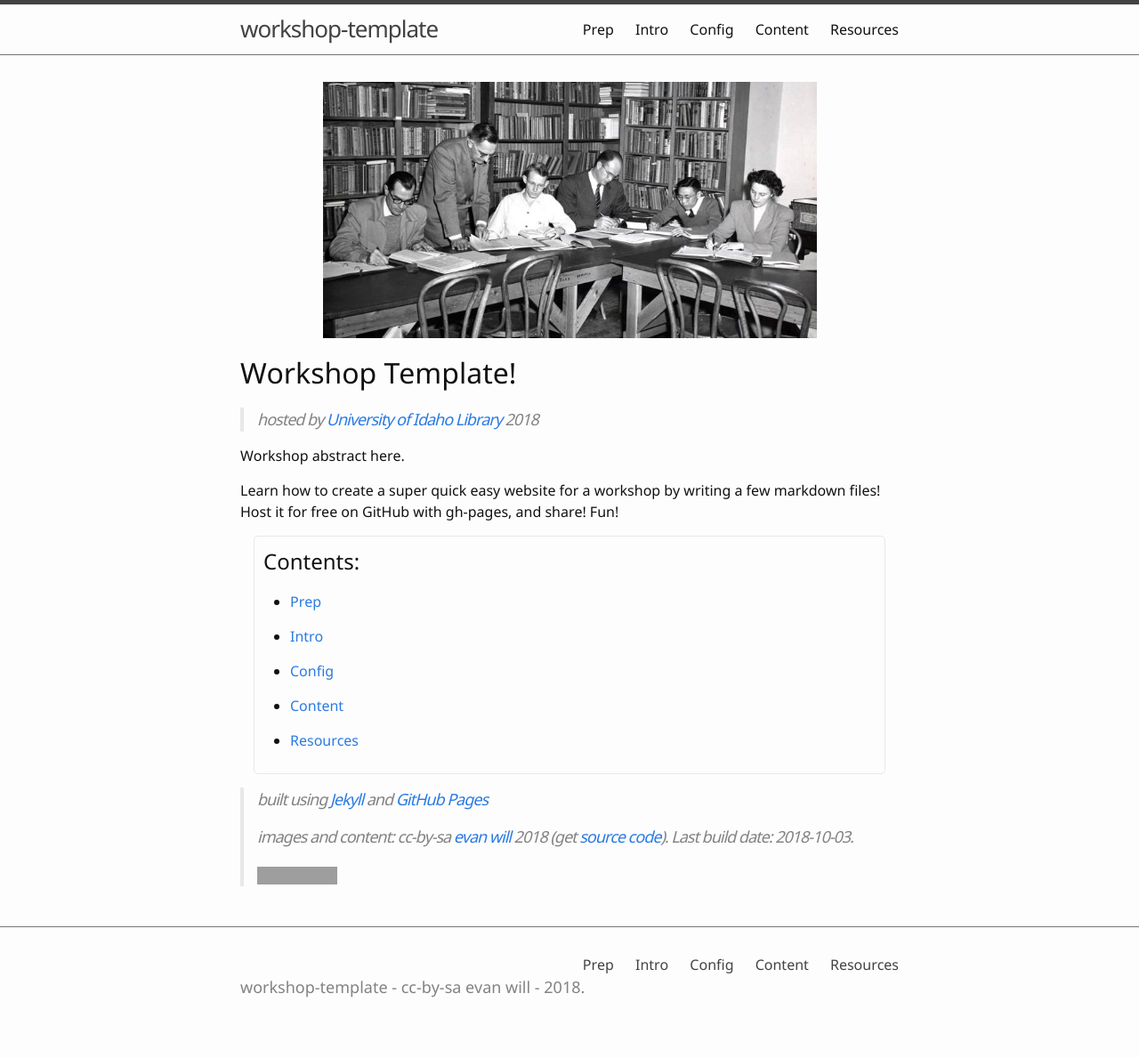
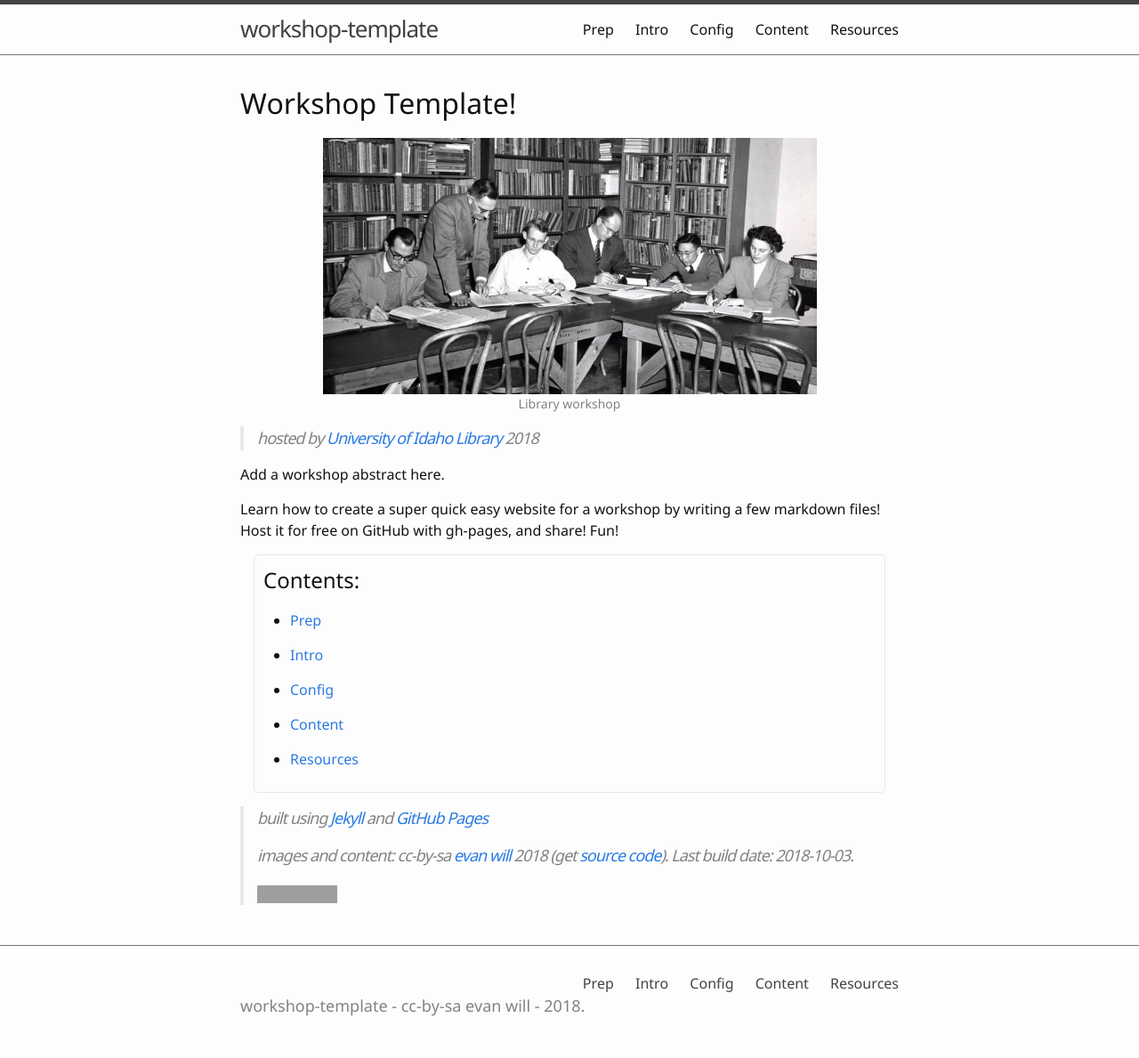
Before and after one commit to evanwill/workshop-template, a Jekyll site: the page built from index.md, in a window 1280 px wide. Shown: the whole page at 89% size. Built offline with Jekyll 4.4.1, drawn with Linux system fonts in a browser that asks for light colours; before the commit the page ends 1168 px from its top, so only the background shows below that; grey boxes are pictures that could not be loaded.

Commit message:
update figure include

```diff
--- a/_includes/figure.html
+++ b/_includes/figure.html
@@ -1,4 +1,4 @@
 <figure>
-  <img src="{{ include.file | prepend: '/images/' | absolute_url }}" alt="{{ include.alt }}" {% if include.width %}style="width:{{ include.width }};"{% endif %}>
+  <img src="{{ include.img | prepend: '/images/' | absolute_url }}" alt="{{ include.alt }}" {% if include.width %}style="width:{{ include.width }};"{% endif %}>
   {% if include.caption %}<figcaption>{{ include.caption }}</figcaption>{% endif %}
 </figure>
--- a/index.md
+++ b/index.md
@@ -2,13 +2,13 @@
 title: Home
 ---
 
-{% include figure.html file="College_of_Education_University_of_Idaho_Workshop_scene_2273.jpg" alt="intro image here" width="75%" %}
+# Workshop Template!
 
-# Workshop Template!
+{% include figure.html img="uidaho-workshop.jpg" alt="intro image here" caption="Library workshop" width="75%" %}
 
 > hosted by [University of Idaho Library](http://www.lib.uidaho.edu/) {{ site.pub_year }}
 
-Workshop abstract here.
+Add a workshop abstract here.
 
 Learn how to create a super quick easy website for a workshop by writing a few markdown files!
 Host it for free on GitHub with gh-pages, and share!
```
Also changed, not shown: 2-lesson.md (+1 -1 lines), 3-lesson.md (+1 -1 lines), images/uidaho-workshop.jpg (renamed from images/College_of_Education_University_of_Idaho_Workshop_scene_2273.jpg).
